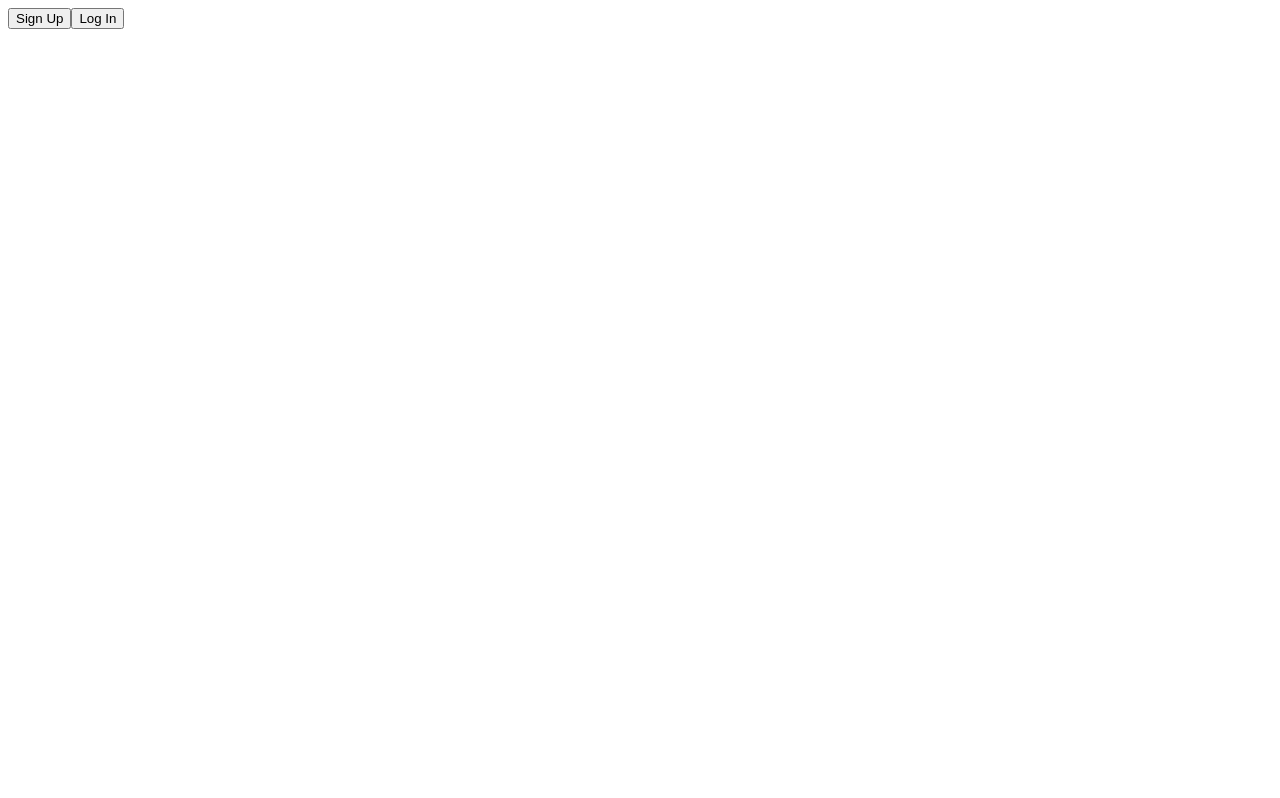
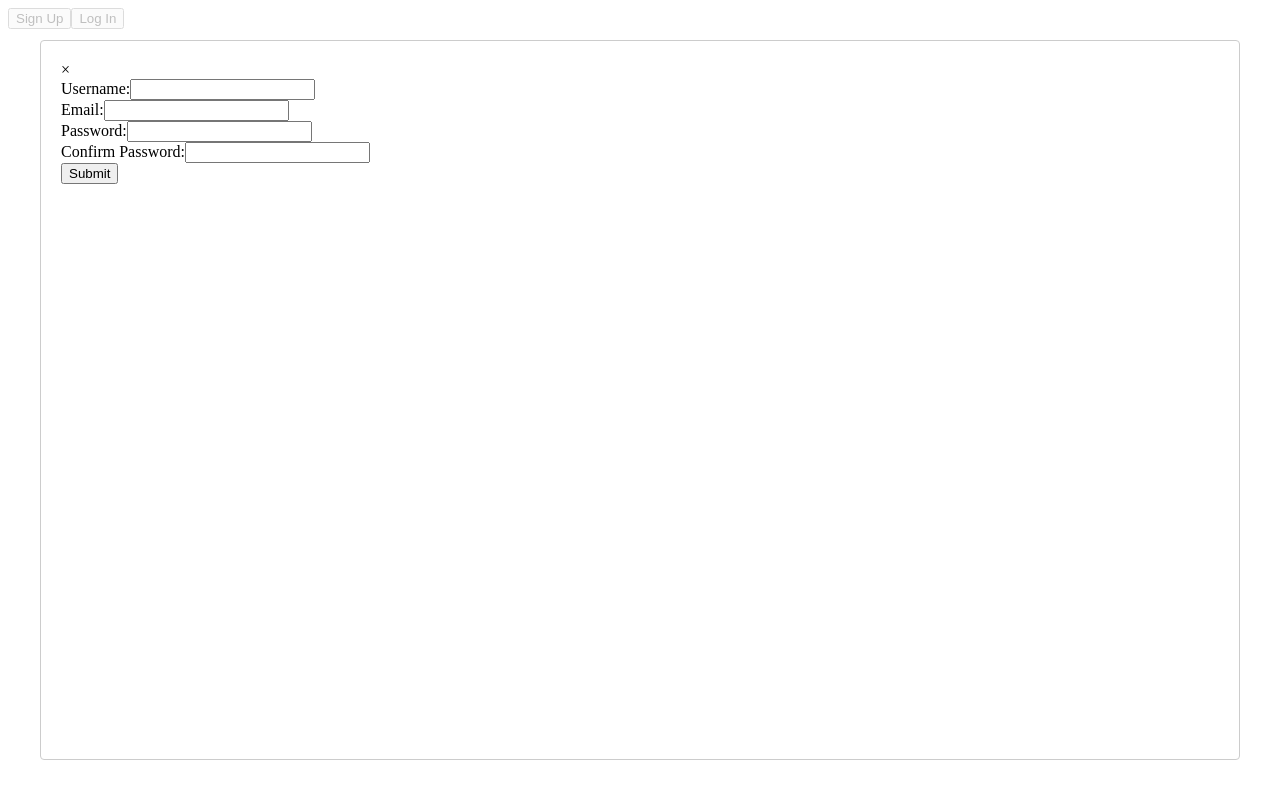
Before and after one commit to chingu-voyage4/Bears-Team-5, a React app: page / in a window 1280 px wide. Both pictures are taken after a click on the button "Sign Up". Built offline with nearby package versions, Linux system fonts and the light colour scheme.

Commit message:
Add Modal component to UserAuthentication for rendering SignUpForm

```diff
--- a/src/components/UserAuthentication.jsx
+++ b/src/components/UserAuthentication.jsx
@@ -4,24 +4,36 @@ import SignUpForm from './SignUpForm';
 
 class UserAuthentication extends Component {
   state = {
-    modalContent: 'signUp',
+    modalContent: 'Sign Up',
     modalIsOpen: false
   };
 
   triggerModal = e => {
     const modalContent = e.target.name;
-    this.setState(() => ({ modalContent }));
+    this.setState(() => ({ modalContent, modalIsOpen: true }));
+  };
+
+  closeModal = () => {
+    this.setState(() => ({ modalIsOpen: false }));
   };
 
   render() {
     return (
       <div>
-        <button onClick={this.triggerModal} name="signUp">
+        <button onClick={this.triggerModal} name="Sign Up">
           Sign Up
         </button>
-        <button onClick={this.triggerModal} name="logIn">
+        <button onClick={this.triggerModal} name="Log In">
           Log In
         </button>
+        <Modal
+          isOpen={this.state.modalIsOpen}
+          contentLabel={this.state.modalContent}
+          onRequestClose={() => this.setState(() => ({ modalIsOpen: false }))}
+        >
+          <a onClick={this.closeModal}>&times;</a>
+          {this.state.modalContent === 'Sign Up' ? <SignUpForm /> : <p>Log In</p>}
+        </Modal>
       </div>
     );
   }
```
